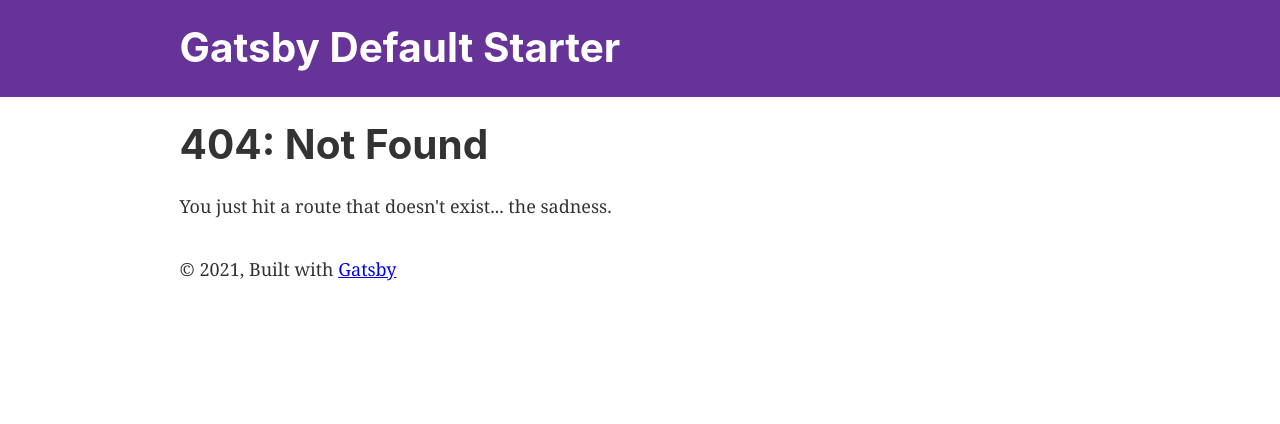
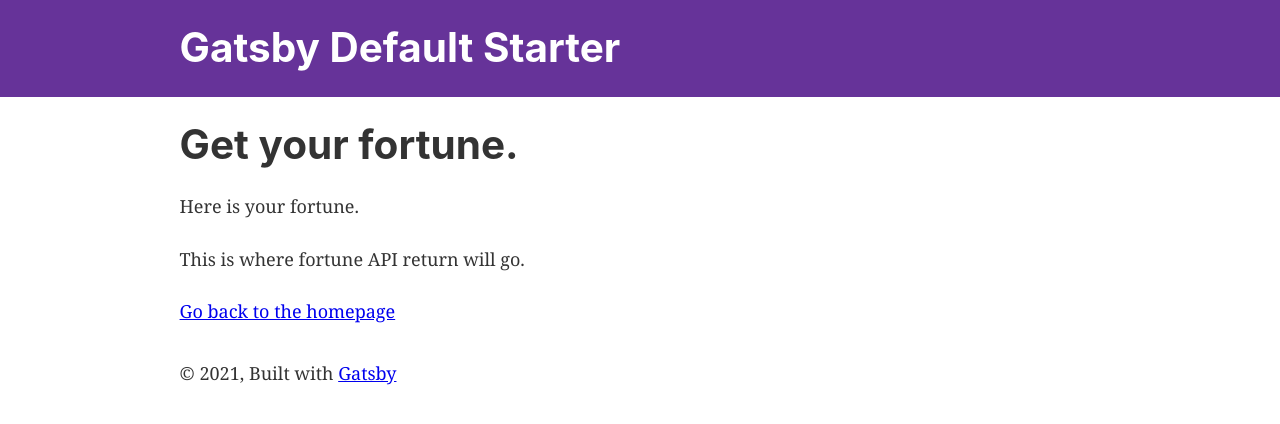
Before and after one commit to Adrian609/gatsby-docs, a Gatsby site: page /fortune in a window 1280 px wide. Before the commit this address had no page. Built offline with nearby package versions, Linux system fonts and the light colour scheme; Gatsby itself is replaced by a stand-in of ours.

Commit message:
Set up pages for API

```diff
--- /dev/null
+++ b/src/components/getfortune.js
@@ -0,0 +1,15 @@
+import React from 'react';
+
+
+
+
+const GetFortune = () => (
+      <p>This is where fortune API return will go.</p>
+  )
+
+
+
+
+
+
+export default GetFortune
--- /dev/null
+++ b/src/pages/fortune.js
@@ -0,0 +1,18 @@
+import React from "react"
+import { Link } from "gatsby"
+
+import Layout from "../components/layout"
+import SEO from "../components/seo"
+import GetFortune from "../components/getfortune"
+
+const FortunePage = () => (
+  <Layout>
+    <SEO title="Get Fortune" />
+    <h1>Get your fortune.</h1>
+    <p>Here is your fortune.</p>
+    <GetFortune />
+    <Link to="/">Go back to the homepage</Link>
+  </Layout>
+)
+
+export default FortunePage
--- a/src/pages/index.js
+++ b/src/pages/index.js
@@ -17,6 +17,7 @@ const IndexPage = () => (
     </div>
     <Link to="/about/">About Page</Link> <br />
     <Link to="/thomas/">Thomas's Page</Link> <br />
+    <Link to="/fortune/">Get your Fortune</Link> <br />
     <Link to="/page-2/">Go to page 2</Link> <br />
     <Link to="/greg/">Go to Greg's page</Link> <br />
     <Link to="/using-typescript/">Go to "Using TypeScript"</Link>
```
